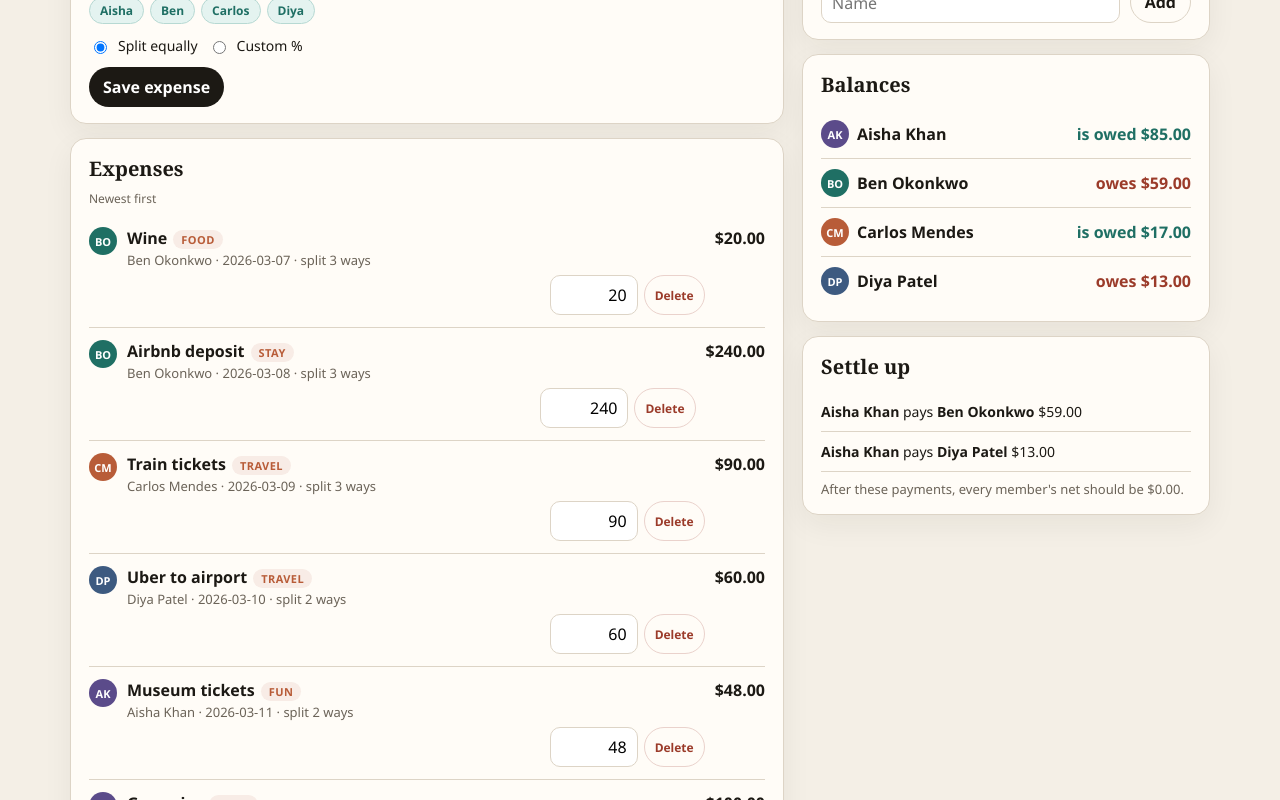
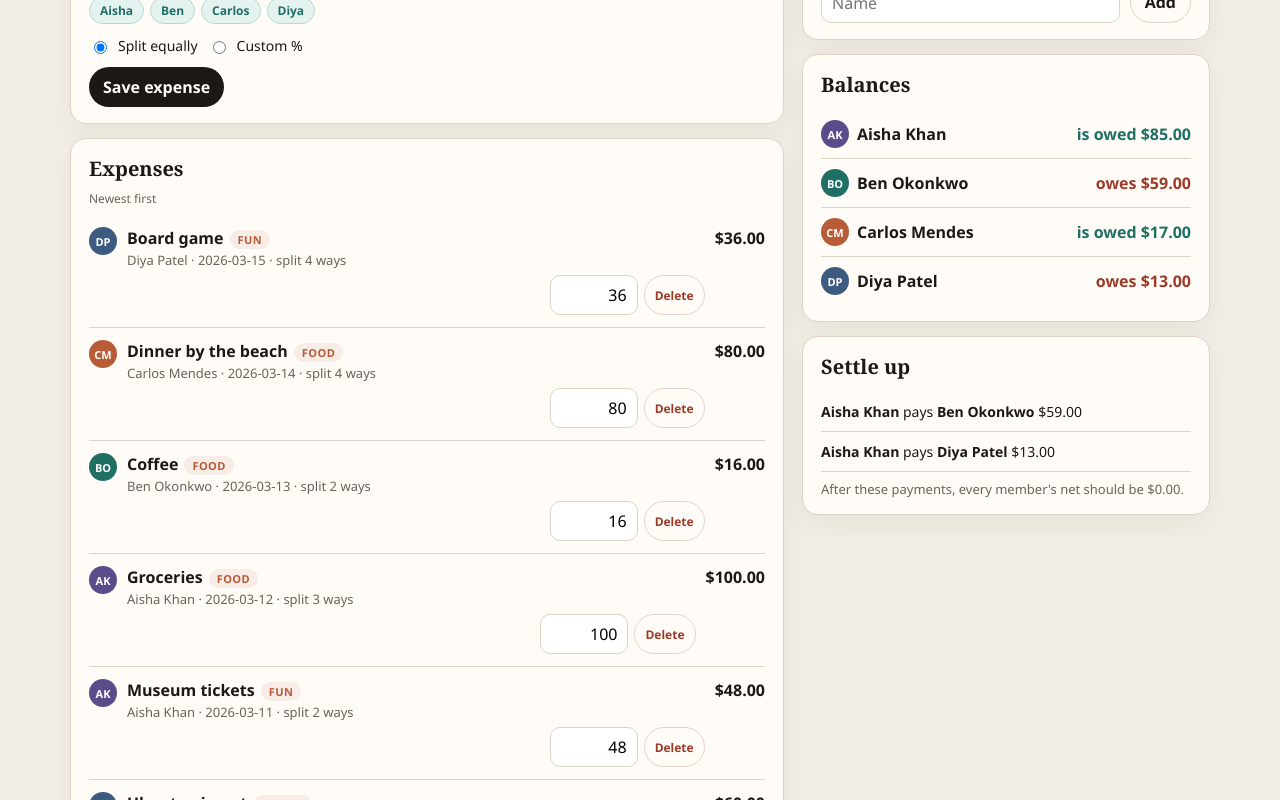
Before and after one commit to iteshxt/fairshare-invictus, a React (Vite) app: page / in a window 1280 px wide. Shown: the part 560-1360 px from the top of the page. Built offline with nearby package versions, Linux system fonts and the light colour scheme.

Commit message:
fix: mutate expenses by stable id and bind React keys to expense id

```diff
--- a/src/App.jsx
+++ b/src/App.jsx
@@ -93,9 +93,9 @@ export default function App() {
           <ExpenseList
             expenses={filtered}
             members={state.members}
-            onDeleteAt={(index) => dispatch({ type: "DELETE_EXPENSE", index })}
-            onUpdateAt={(index, patch) =>
-              dispatch({ type: "UPDATE_EXPENSE", index, patch })
+            onDelete={(id) => dispatch({ type: "DELETE_EXPENSE", id })}
+            onUpdate={(id, patch) =>
+              dispatch({ type: "UPDATE_EXPENSE", id, patch })
             }
           />
         </div>
--- a/src/components/ExpenseList.jsx
+++ b/src/components/ExpenseList.jsx
@@ -1,4 +1,4 @@
-import { useState } from "react";
+import { useEffect, useState } from "react";
 import { formatMoney } from "../lib/money.js";
 import { dateValue, formatDate } from "../lib/format.js";
 
@@ -14,6 +14,10 @@ function initials(name) {
 function ExpenseRow({ expense, memberMap, onDelete, onSaveAmount }) {
   const [draft, setDraft] = useState(String(expense.amount));
   const payer = memberMap[expense.paidBy];
+
+  useEffect(() => {
+    setDraft(String(expense.amount));
+  }, [expense.amount]);
 
   return (
     <article className="expense">
@@ -55,11 +59,11 @@ function ExpenseRow({ expense, memberMap, onDelete, onSaveAmount }) {
 export default function ExpenseList({
   expenses,
   members,
-  onDeleteAt,
-  onUpdateAt,
+  onDelete,
+  onUpdate,
 }) {
   const memberMap = Object.fromEntries(members.map((m) => [m.id, m]));
-  const sorted = [...expenses].sort((a, b) => dateValue(a.date) - dateValue(b.date));
+  const sorted = [...expenses].sort((a, b) => dateValue(b.date) - dateValue(a.date));
 
   return (
     <section className="card">
@@ -68,13 +72,13 @@ export default function ExpenseList({
       {sorted.length === 0 ? (
         <p className="empty">No expenses match these filters.</p>
       ) : (
-        sorted.map((expense, index) => (
+        sorted.map((expense) => (
           <ExpenseRow
-            key={index}
+            key={expense.id}
             expense={expense}
             memberMap={memberMap}
-            onDelete={() => onDeleteAt(index)}
-            onSaveAmount={(amount) => onUpdateAt(index, { amount })}
+            onDelete={() => onDelete(expense.id)}
+            onSaveAmount={(amount) => onUpdate(expense.id, { amount })}
           />
         ))
       )}
--- a/src/state/store.js
+++ b/src/state/store.js
@@ -44,11 +44,25 @@ export function reducer(state, action) {
       return { ...state, expenses: [...state.expenses, action.expense] };
     }
     case "DELETE_EXPENSE": {
+      if (action.id !== undefined) {
+        return {
+          ...state,
+          expenses: state.expenses.filter((e) => e.id !== action.id),
+        };
+      }
       const next = state.expenses.slice();
       next.splice(action.index, 1);
       return { ...state, expenses: next };
     }
     case "UPDATE_EXPENSE": {
+      if (action.id !== undefined) {
+        return {
+          ...state,
+          expenses: state.expenses.map((e) =>
+            e.id === action.id ? { ...e, ...action.patch } : e
+          ),
+        };
+      }
       const next = state.expenses.slice();
       next[action.index] = { ...next[action.index], ...action.patch };
       return { ...state, expenses: next };
```
Also changed, not shown: 1 other file (tests, documents, lock files or other folders).
